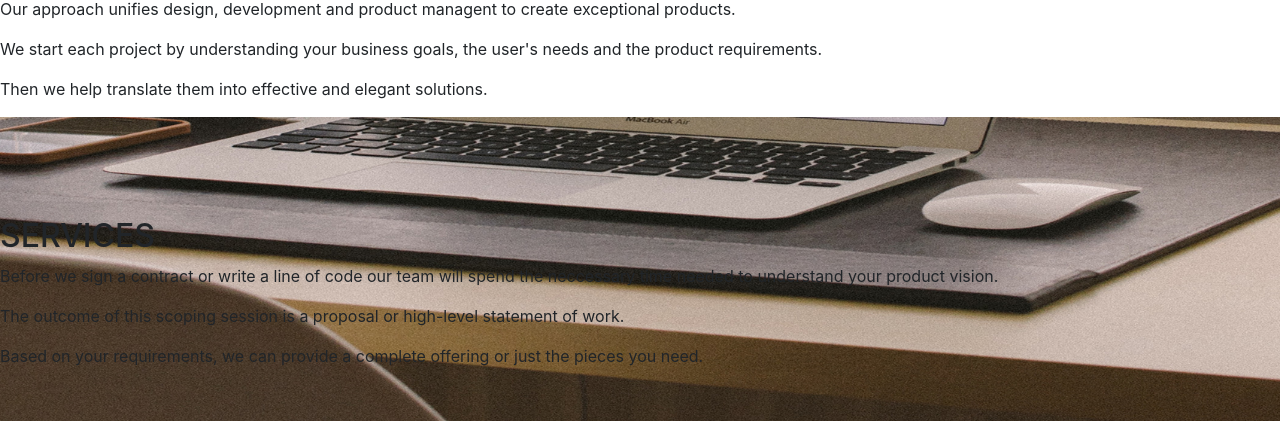
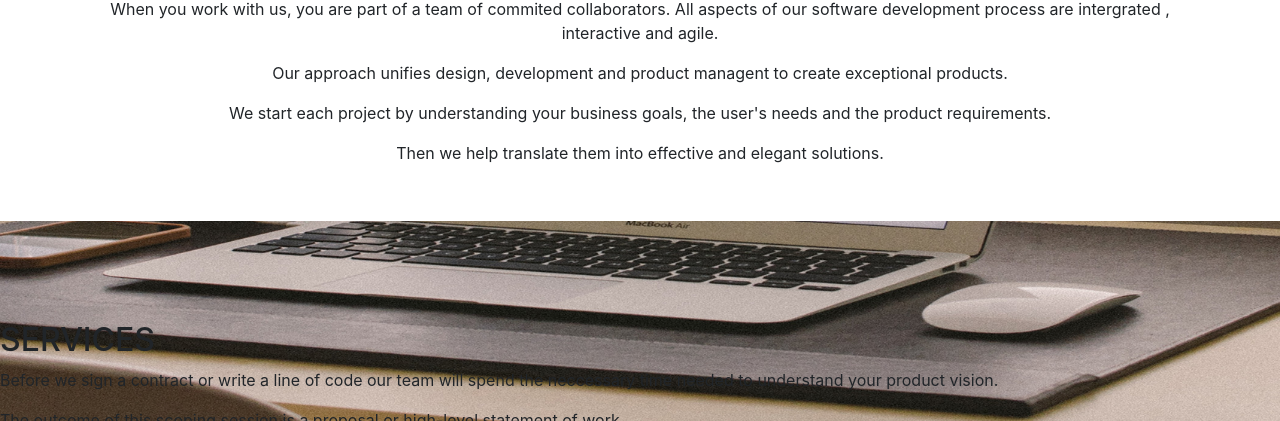
Before and after one commit to Alvin-21/delani-studio, a plain HTML site: page index.html in a window 1280 px wide. Shown: the part 724-1145 px from the top of the page. Drawn offline with Linux system fonts and the light colour scheme.

Commit message:
Ajust position of About Us section.

```diff
--- a/css/styles.css
+++ b/css/styles.css
@@ -43,3 +43,8 @@ header {
     height: 80px;
     width: 80px;
 }
+
+.about-us {
+    text-align: center;
+    padding: 40px 0;
+}
--- a/index.html
+++ b/index.html
@@ -30,12 +30,16 @@
             </div>
         </header>
         <main>
-            <section>
-                <h2>ABOUT US</h2>
-                <p>When you work with us, you are part of a team of commited collaborators. All aspects of our software development process are intergrated , interactive and agile.</p>
-                <p>Our approach unifies design, development and product managent to create exceptional products.</p>
-                <p>We start each project by understanding your business goals, the user's needs and the product requirements.</p>
-                <p>Then we help translate them into effective and elegant solutions.</p>
+            <section class="about-us">
+                <div class="container">
+                    <h2>ABOUT US</h2>
+                    <p>When you work with us, you are part of a team of  commited collaborators. All aspects of our software development
+                        process are intergrated , interactive and agile.</p>
+                    <p>Our approach unifies design, development and product managent to create exceptional products.</p>
+                    <p>We start each project by understanding your business goals, the user's needs and the product requirements.</p>
+                    <p>Then we help translate them into effective and elegant solutions.</p>
+                </div>
+
             </section>
             <section class="services">
                 <h2>SERVICES</h2>
```
